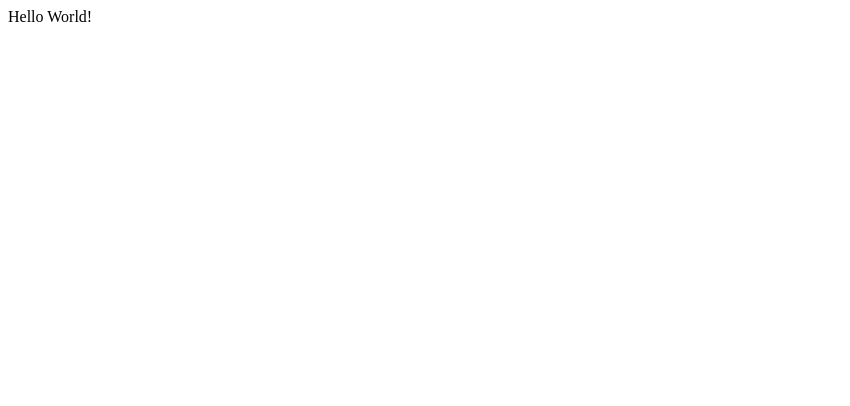
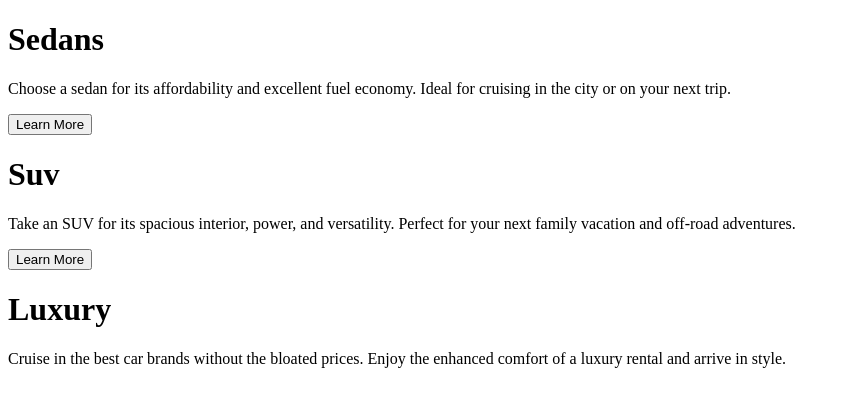
Before and after one commit to AdesuwaTessy/Zuri-Task-I4G, a plain HTML site: page index.html in a window 1280 px wide. Shown: the whole page, without its empty margins (0-850 px from the left). Drawn offline with Linux system fonts and the light colour scheme.

Commit message:
Second commit

```diff
--- a/index.html
+++ b/index.html
@@ -7,6 +7,22 @@
     <title>Document</title>
 </head>
 <body>
-    Hello World!
+    <div class="container">
+        <div class="flex-box">
+            <div class="flex-items-one">
+               <h1 class="heading">Sedans</h1>
+               <p class="paragraph">Choose a sedan for its affordability and excellent fuel economy. Ideal for cruising in the city or on your next trip.</p>
+               <button class="btn">Learn More</button>
+        </div>
+        <div class="flex-items-two">
+                <h1 class="heading">Suv</h1>
+                <p class="paragraph">Take an SUV for its spacious interior, power, and versatility. Perfect for your next family vacation and off-road adventures.</p>
+                <button class="btn">Learn More</button>
+        </div>
+        <div class="flex-items-three">
+                <h1 class="heading">Luxury</h1>
+                <p class="paragraph">Cruise in the best car brands without the bloated prices. Enjoy the enhanced comfort of a luxury rental and arrive in style.</p>
+        </div>
+        </div>
 </body>
 </html>
```
